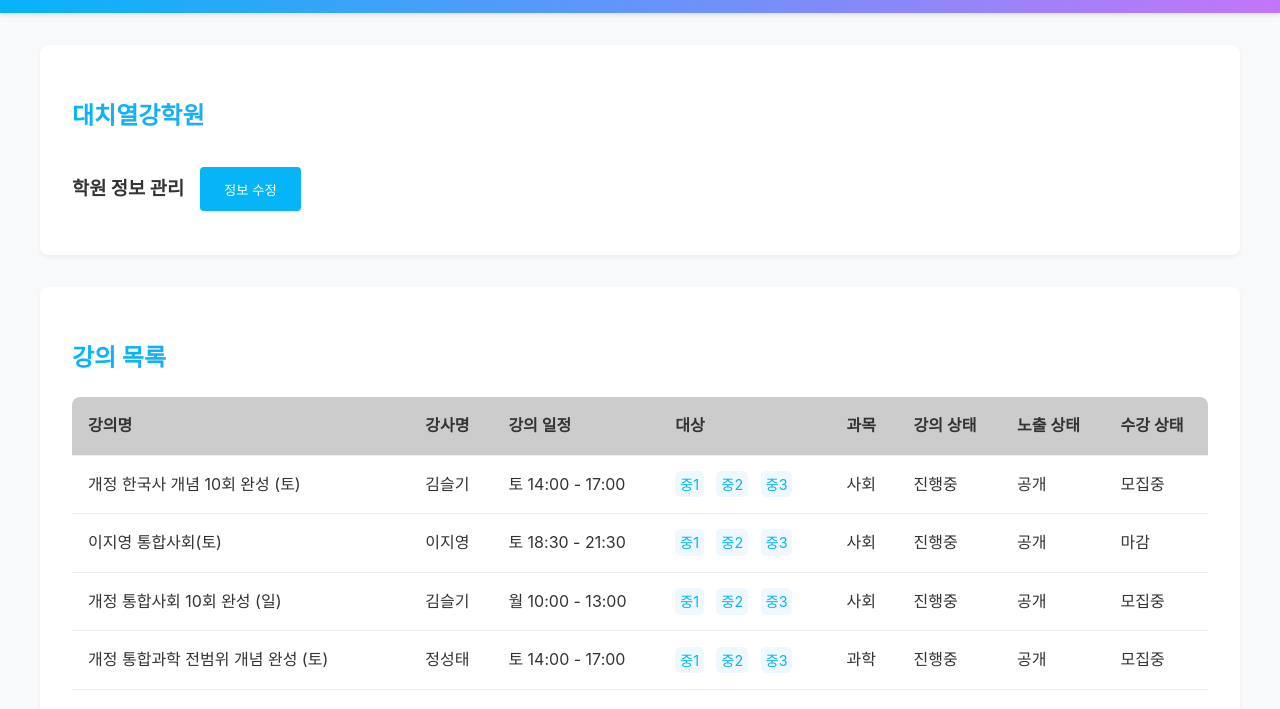
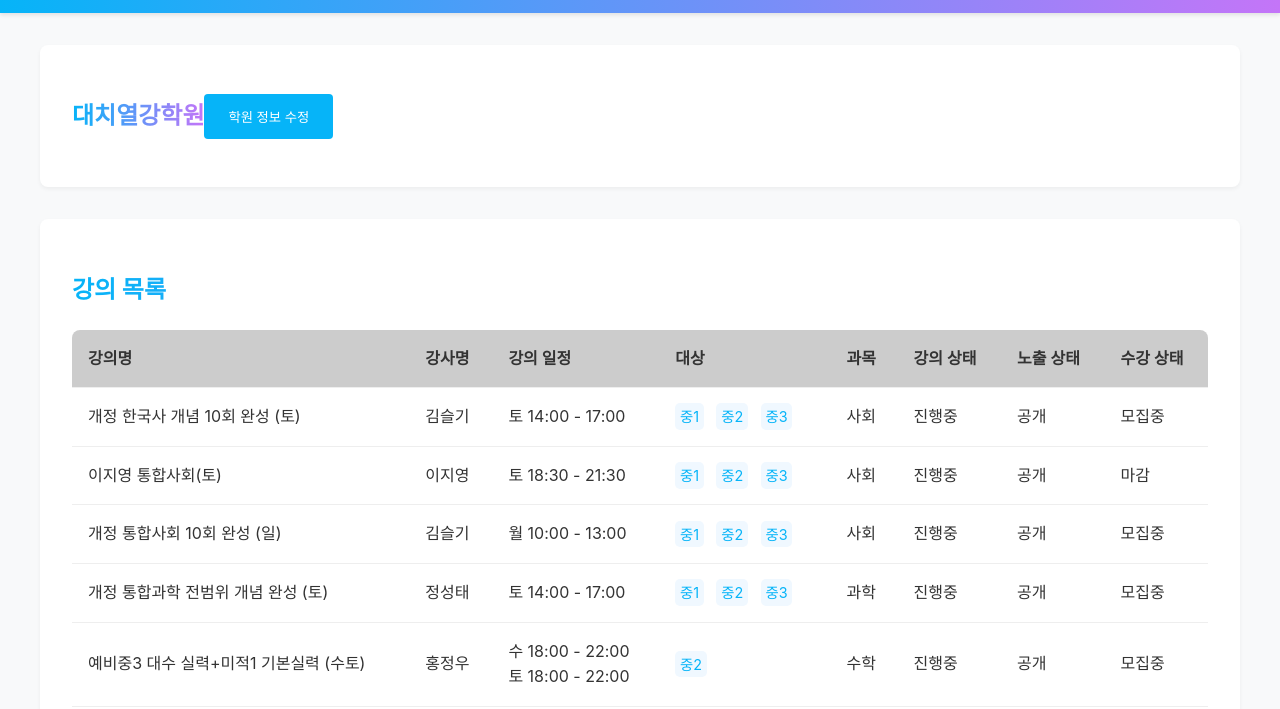
Before and after one commit to 10spoon/crm_dev, a plain HTML site: page index.html in a window 1280 px wide. Shown: the part 70-779 px from the top of the page. Drawn offline with Linux system fonts and the light colour scheme; a web font is replaced by a local one.

Commit message:
minor design change

```diff
--- a/index.html
+++ b/index.html
@@ -36,10 +36,9 @@
             </form>
         </section>
         <section id="academy-info">
-            <h2>대치열강학원</h2>
             <div style="display: flex; align-items: center;">
-                <h3 style="margin-right: 1rem;">학원 정보 관리</h3> <!-- Adjusted margin -->
-                <button id="toggle-academy-info-form" style="flex-shrink: 0;">정보 수정</button> <!-- Adjusted button style -->
+                <h2>대치열강학원</h2>
+                <button id="toggle-academy-info-form" style="flex-shrink: 0;">학원 정보 수정</button> <!-- Adjusted button style -->
             </div>
             <!-- 학원 정보 관리 폼 -->
             <form id="academy-info-form" style="display: none;"> <!-- Initially hidden -->
```
